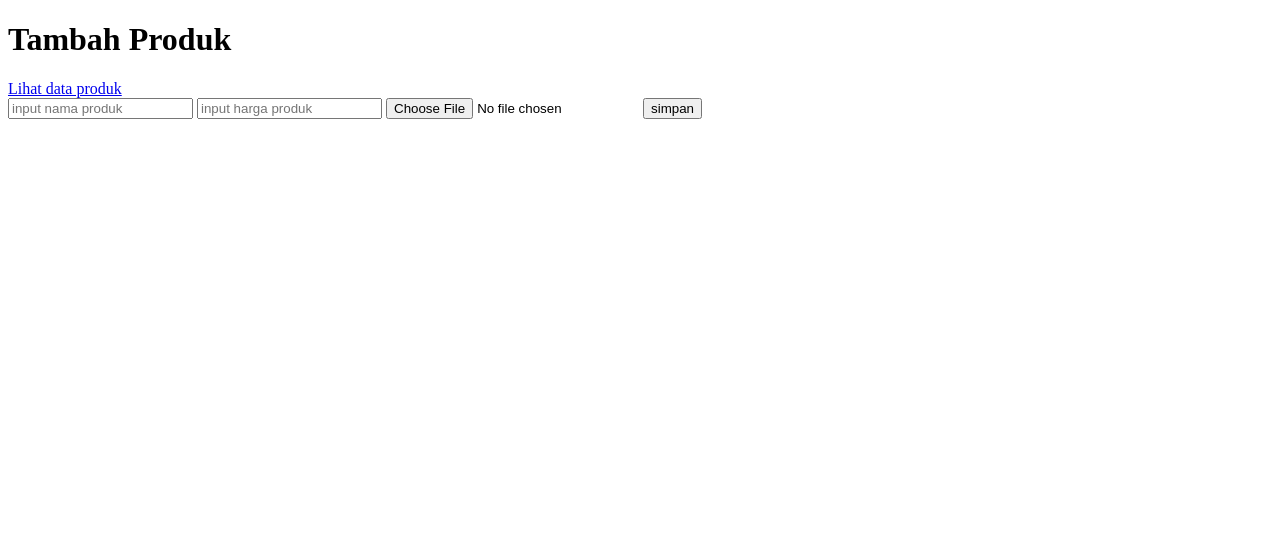
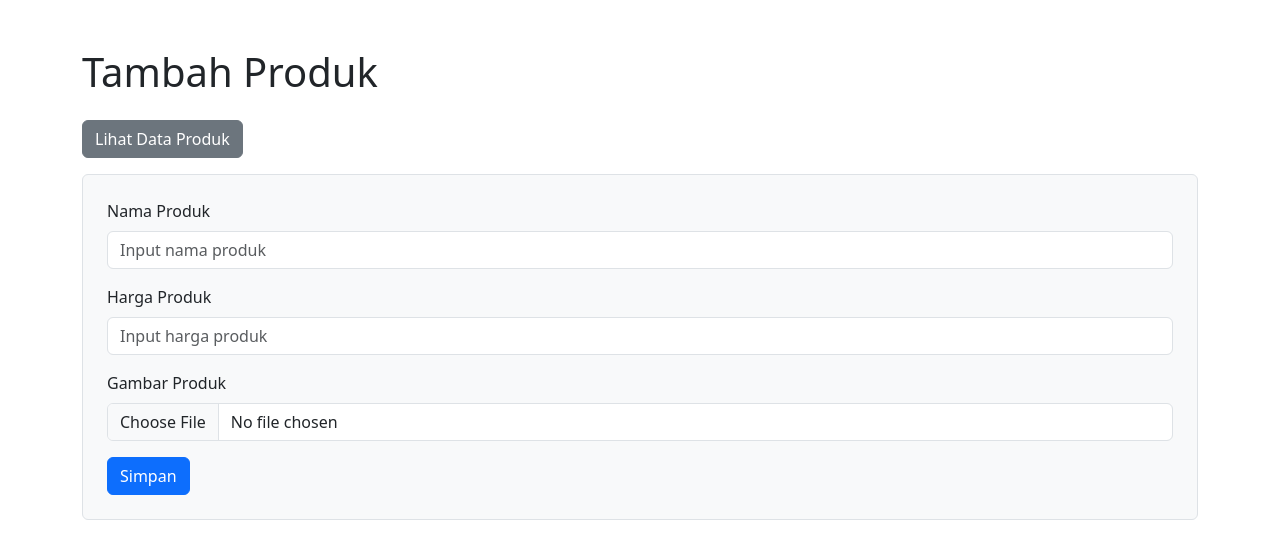
Before and after one commit to muhammadarielramo/web-programming-course, a PHP site: page /create.php in a window 1280 px wide. Shown: the top 559 px of the page. Run offline with PHP 8.4, Linux system fonts and the light colour scheme.

Commit message:
Update create.php

```diff
--- a/create.php
+++ b/create.php
@@ -3,16 +3,33 @@
 <head>
     <meta charset="UTF-8">
     <meta name="viewport" content="width=device-width, initial-scale=1.0">
-    <title>Document</title>
+    <title>Tambah Produk</title>
+    <!-- Tambahkan Bootstrap CSS -->
+    <link href="https://cdn.jsdelivr.net/npm/bootstrap@5.3.3/dist/css/bootstrap.min.css" rel="stylesheet">
 </head>
 <body>
-    <h1>Tambah Produk</h1>
-    <a href="show.php">Lihat data produk</a>
-    <form action="./backend/create.php" method="post" enctype="multipart/form-data">
-        <input type="text" name="name" placeholder="input nama produk">
-        <input type="number" name="price" placeholder="input harga produk">
-        <input type="file" name="image" >
-        <input type="submit" value="simpan" name="submit">
-    </form>
+    <div class="container my-5">
+        <h1 class="mb-4">Tambah Produk</h1>
+        <a href="show.php" class="btn btn-secondary mb-3">Lihat Data Produk</a>
+
+        <form action="./backend/create.php" method="post" enctype="multipart/form-data" class="bg-light p-4 border rounded">
+            <div class="mb-3">
+                <label for="name" class="form-label">Nama Produk</label>
+                <input type="text" name="name" id="name" class="form-control" placeholder="Input nama produk" required>
+            </div>
+            <div class="mb-3">
+                <label for="price" class="form-label">Harga Produk</label>
+                <input type="number" name="price" id="price" class="form-control" placeholder="Input harga produk" required>
+            </div>
+            <div class="mb-3">
+                <label for="image" class="form-label">Gambar Produk</label>
+                <input type="file" name="image" id="image" class="form-control">
+            </div>
+            <button type="submit" class="btn btn-primary" name="submit">Simpan</button>
+        </form>
+    </div>
+
+    <!-- Tambahkan Bootstrap JavaScript dan dependensinya -->
+    <script src="https://cdn.jsdelivr.net/npm/bootstrap@5.3.3/dist/js/bootstrap.bundle.min.js"></script>
 </body>
 </html>
```
